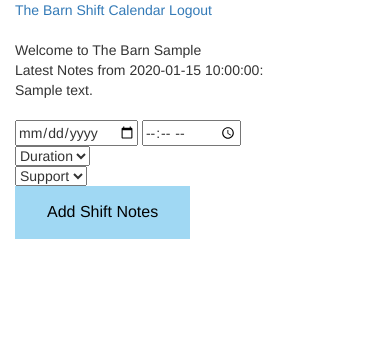
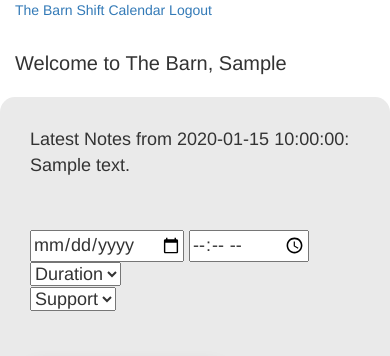
Before and after one commit to laura-mahoney/The-Barn, a Flask app: page /thebarn in a window 390 px wide. Shown: the top 356 px of the page. Run offline with Flask 2, Linux system fonts and the light colour scheme; the visitor is signed in with stand-in values (Sample User, id 1); tables that the repository leaves empty hold one stand-in row (values such as "Sample post"); some libraries are stand-ins or nearby versions.

Commit message:
resolved issue with graphs not showing up for all dogs

```diff
--- a/static/css/thebarn.css
+++ b/static/css/thebarn.css
@@ -11,7 +11,19 @@
 #intakeData{
   padding: 50px;
 
+}
 
+.recentAddNotes{
+  padding: 30px;
+  border-radius: 15px;
+  background-color: #eaeaea;
+  font-size: 18px;
+
+}
+
+
+.greeting{
+  font-size: 20px;
 }
 
 .dogPicture   {
@@ -24,42 +36,56 @@
 .container {
   margin: 0;
   width: 100%;
+
 }
 
 .textbox {
   height: 200px;
   width: 700px;
   border: 1px solid;
-  border-radius: 25px;
+  border-radius: 15px;
 }
 
 .pupdatebox {
   height: 50px;
   width: 150px;
   border: 1px solid;
-  border-radius: 25px;
+  border-radius: 15px;
 }
 
 #submitButton {
     background-color: #a0d8f3;
-    border: none;
+    border: #a0d8f3 1px solid;
     color: black;
     padding: 15px 32px;
     text-align: center;
     text-decoration: none;
     display: inline-block;
-    font-size: 16px;
+    font-size: 18px;
+    border-radius: 8px;
+    box-shadow: 0 8px 16px 0 rgba(0,0,0,0.2), 0 6px 20px 0 rgba(0,0,0,0.19);
+
 }
 
 #pupdateButton {
     background-color: #a0d8f3;
-    border: none;
+    border: #a0d8f3 1px solid;
     color: black;
     padding: 15px 32px;
     text-align: center;
     text-decoration: none;
     display: inline-block;
-    font-size: 16px;
+    font-size: 18px;
+    border-radius: 8px;
+    box-shadow: 0 8px 16px 0 rgba(0,0,0,0.2), 0 6px 20px 0 rgba(0,0,0,0.19);
+}
+
+#submitButton:hover {
+  background-color: white;
+}
+
+#pupdateButton:hover {
+  background-color: white;
 }
 
 
--- a/static/js/dog-shift.js
+++ b/static/js/dog-shift.js
@@ -64,21 +64,32 @@ function dataShown(results){
     // var currentDogProfile = evt.target.attributes['data-dog'].value;
 
     if(proclicks%2 == 0){
-        $("#dogData").html("");
+        $("#dogData").addClass("hidden");
+        $("#intakeData").addClass("hidden");
+
         proclicks = 0;
         $('.dogPicture').fadeTo("fast", 1);
 
     } else {
+        $("#dogData").removeClass("hidden");
+        $("#intakeData").removeClass("hidden");
+
+
         for(var i = 0; i<=allDogs.length; i++){
             if(i != thisDog){
                 $("#dogp" + i).fadeTo("slow", 0.33)
             }
         }
 
-        $("#intakeData").append("<p>\
-        Name:" + results.name + "\
-        Kennel:" + results.kennel + "</p>");
-
+        $("#intakeData").html("<p>" +
+        "Name:" + results.name +"<br>" +
+        "Kennel:" + results.kennel +"<br>" +
+        "Breed:" + results.breed +"<br>" +
+        "Gender:" + results.gender + "<br>" +
+        "Altered:" + results.altered + "<br>" +
+        "Age:" + results.age + "<br>" +
+        "Intake Date:" + results.intakedate + "<br>" +
+        "Latest Pupdate:" + results.recentnotes + "</p>");
     };
 
 }
@@ -134,6 +145,21 @@ function checkPlaymates(evt){
 
 };
 
+/*
+$(".dogPicture").on('click', handleClick;
+
+function handleClick()
+{
+    // Get the current clicked picture.
+    // If currentItem matches clicked item, return... do nothing
+    // If nothing clicked, clear current item
+    // Save the current click as current item
+    // Load new data
+
+
+}
+
+*/
 
 $(".dogPicture").on('click', checkPlaymates);
 
--- a/templates/addnotes.html
+++ b/templates/addnotes.html
@@ -156,8 +156,7 @@ Shift Date: {{ new_shift.date_time }}
 
 <form action="/submitnotes" id="generalNotes" method="POST">
     <input type="text" class="textbox" name="notes"><br>
-    <br>
-    <input type="hidden" name="shift-id" value={{ shift_id }}>
+    <input type="hidden" name="shift-id" value={{ shift_id }}><br>
     <input type="submit" id="submitButton" value="Submit Shift Notes"><br>
 </form>
 <br>
--- a/templates/barn.html
+++ b/templates/barn.html
@@ -1,9 +1,12 @@
 {% extends 'base.html' %}
 {% block content %}
+<div class="greeting">
+    <br>Welcome to The Barn, {{ crew.fname }}<br>
+</div><br>
 
-<br>Welcome to The Barn {{ crew.fname }}<br>
-
+<div class="recentAddNotes row col-md-9">
     Latest Notes from {{ recent_notes.date_time }}:<br>{{ recent_notes.notes }}<br>
+    <br>
 
     <form action="/addnotes" method="POST">
         <br>
@@ -27,9 +30,11 @@ Latest Notes from {{ recent_notes.date_time }}:<br>{{ recent_notes.notes }}<br>
                     <option value="{{ crew.fname }}">{{ crew.fname }}</option>
                 {% endfor %}
             </select>
-    </div>
+        </div><br>
+        <br>
         <input type="submit" id="submitButton" name="createshift" value="Add Shift Notes"><br>
     </form>
+</div>
 
 
 <div class="dogFriendGraph">
@@ -125,9 +130,11 @@ Latest Notes from {{ recent_notes.date_time }}:<br>{{ recent_notes.notes }}<br>
 
     </div>
 
-    <div id="dogData" class="row col-md-6">
+    <div class="row col-md-6">
         <div id="intakeData"></div>
+        <div id="dogData">
             <canvas class="dogCommandsGraph" id="comChart" width="200" height="200"></canvas>
         </div>
     </div>
+</div>
 {% endblock %}
```
Lines whose indentation alone changed are shown as unchanged.
